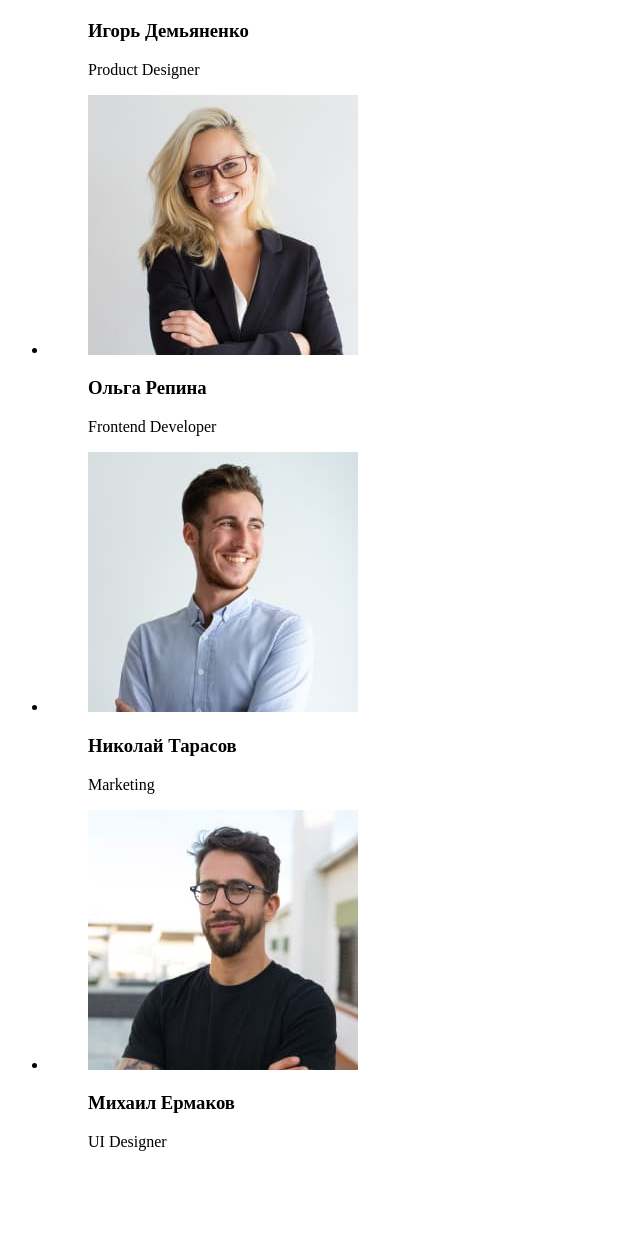
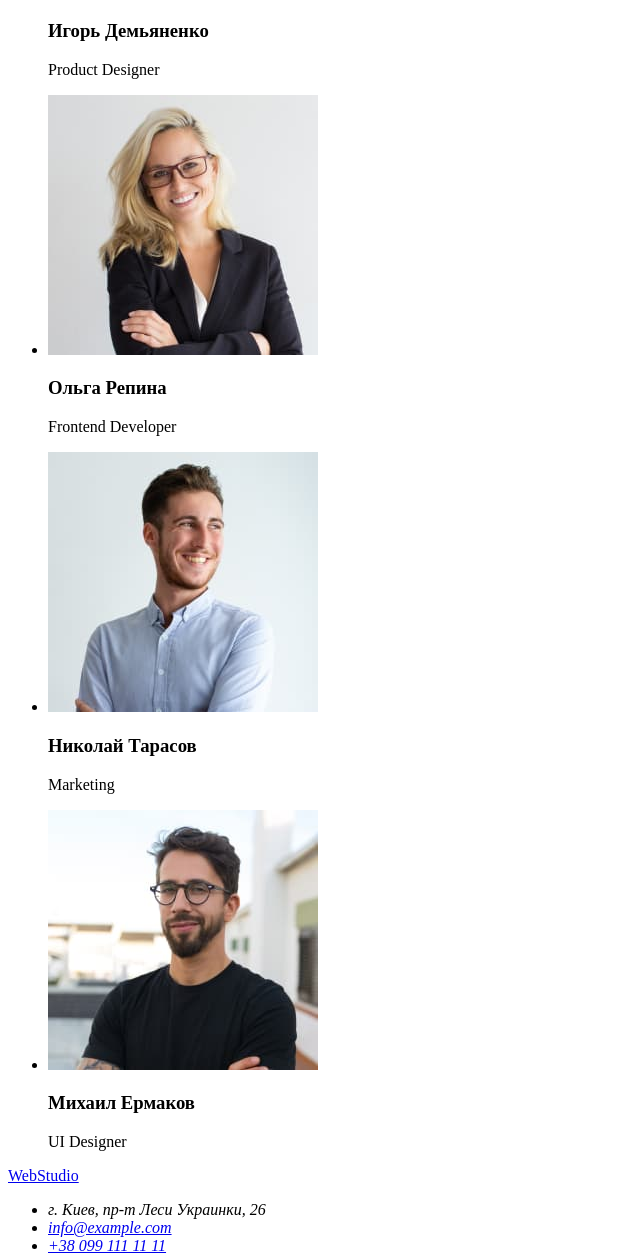
Before and after one commit to Akrisia/goit-markup-hw-01, a plain HTML site: page index.html in a window 1280 px wide. Shown: the part 1884-3143 px from the top of the page, without its empty margins (0-640 px from the left). Before the commit the page ends 3051 px from the top, so only its background shows below. Drawn offline with Linux system fonts and the light colour scheme.

Commit message:
Видаляє фігури, додає футер

```diff
--- a/index.html
+++ b/index.html
@@ -71,46 +71,37 @@
             <h2>Наша команда</h2>
             <ul>
                 <li>
-                    <figure>
                     <img src="./images/team_1.jpg" alt="Мужчина-шатен с бородой и в очках улыбается" width="270">
-                        <figcaption>
                     <h3>Игорь Демьяненко</h3>
                     <p lang="en">Product Designer</p>
-                        </figcaption>
-                    </figure>
                 </li>
                 <li>
-                    <figure>
-                        <img src="./images/team_2.jpg" alt="Женщина-блондинка в очках улыбается," width="270">
-                        <figcaption>
+                    <img src="./images/team_2.jpg" alt="Женщина-блондинка в очках улыбается" width="270">
                     <h3>Ольга Репина</h3>
                     <p lang="en">Frontend Developer</p>
-                        </figcaption>
-                    </figure>
                 </li>
                 <li>
-                    <figure>
                     <img src="./images/team_3.jpg" alt="Мужчина-шатен улыбается, смотрит в сторону" width="270">
-                        <figcaption>
                     <h3>Николай Тарасов</h3>
                     <p lang="en">Marketing</p>
-                        </figcaption>
-                    </figure>
                 </li>
                 <li>
-                    <figure>
                     <img src="./images/team_4.jpg" alt="Мужчина-брюнет с бородой и в очках улыбается" width="270">
-                        <figcaption>
                     <h3>Михаил Ермаков</h3>
                     <p lang="en">UI Designer</p>
-                        </figcaption>
-                    </figure>
                 </li>
             </ul>
         </section>
     </main>
     <footer>
-
+        <a href="/" lang="en">WebStudio</a>
+        <address>
+            <ul>
+                <li>г. Киев, пр-т Леси Украинки, 26</li>
+                <li><a href="mailto:info@example.com">info@example.com</a></li>
+                <li><a href="tel:+380991111111">+38 099 111 11 11</a></li>
+            </ul>
+        </address>
     </footer>
 </body>
 </html>
```
Lines whose indentation alone changed are shown as unchanged.
